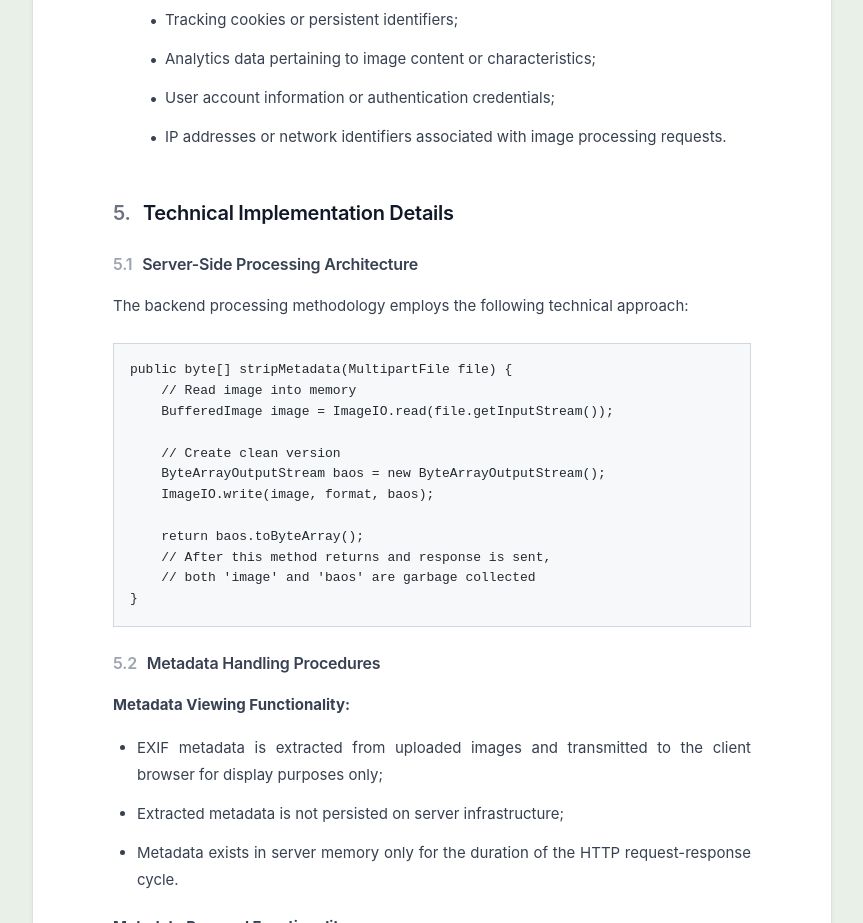
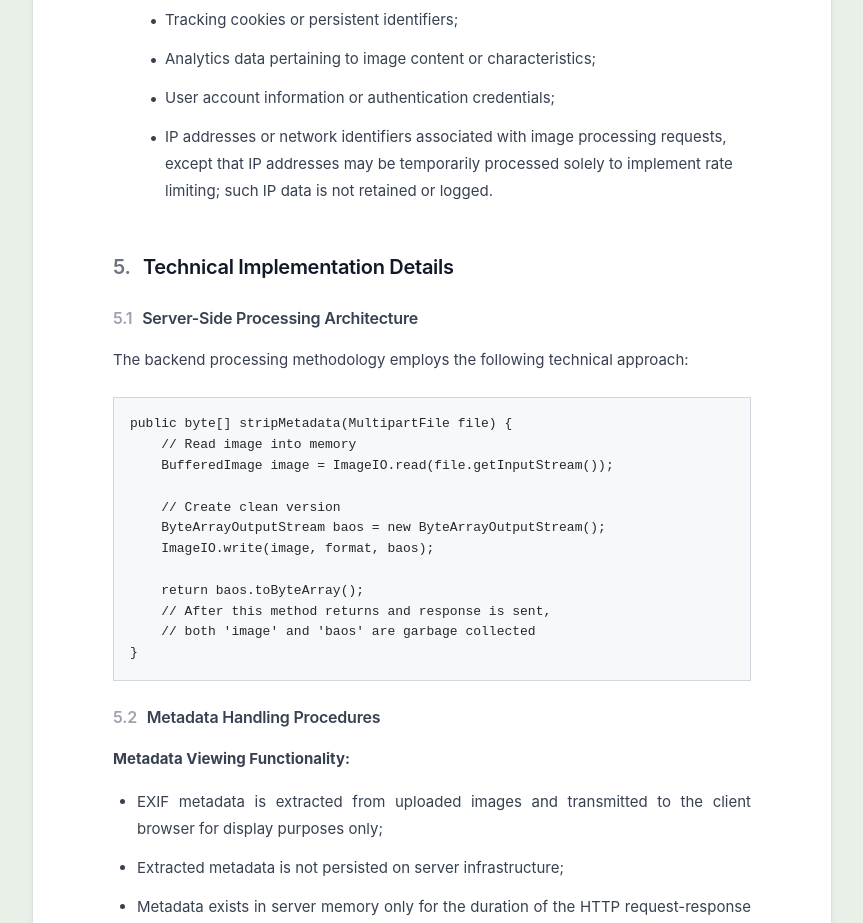
Before and after one commit to ashwinchandra08/metadata-stripper, a React (Vite) app in the folder frontend/: page /about in a window 1280 px wide. Shown: the part 1540-2463 px from the top of the page, without its empty margins (208-1071 px from the left). Built offline with nearby package versions, Linux system fonts and the light colour scheme; no server answers.

Commit message:
fix: update terms in policy

```diff
--- a/frontend/src/components/Privacy.jsx
+++ b/frontend/src/components/Privacy.jsx
@@ -48,7 +48,7 @@ const Privacy = () => {
             <li>Tracking cookies or persistent identifiers;</li>
             <li>Analytics data pertaining to image content or characteristics;</li>
             <li>User account information or authentication credentials;</li>
-            <li>IP addresses or network identifiers associated with image processing requests.</li>
+            <li>IP addresses or network identifiers associated with image processing requests, except that IP addresses may be temporarily processed solely to implement rate limiting; such IP data is not retained or logged.</li>
           </ul>
         </section>
 
```
